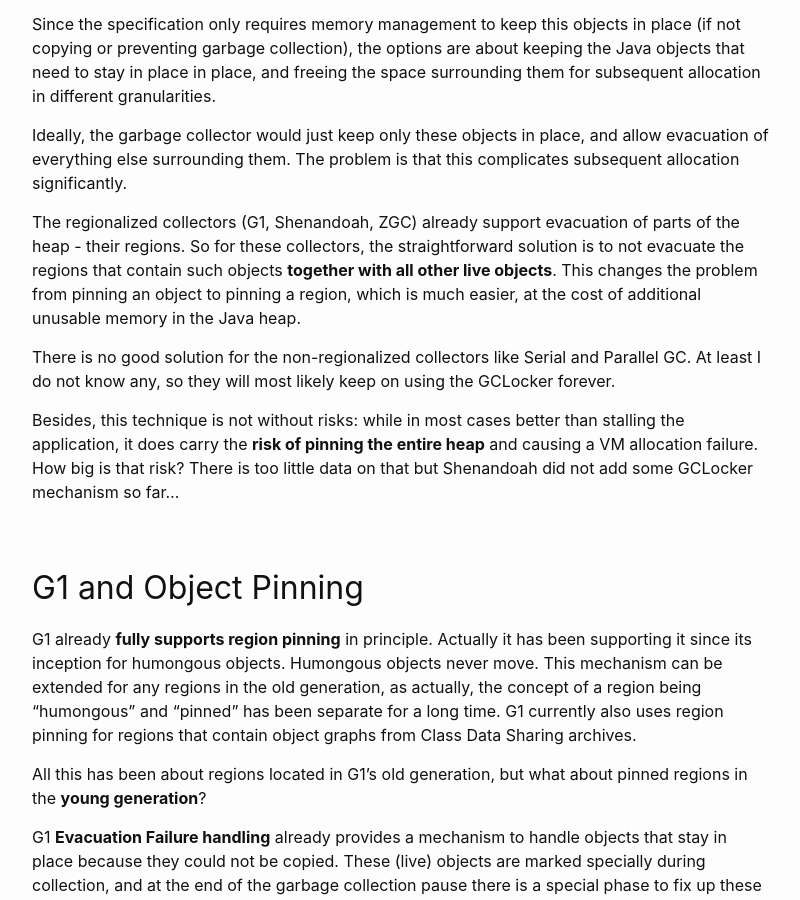
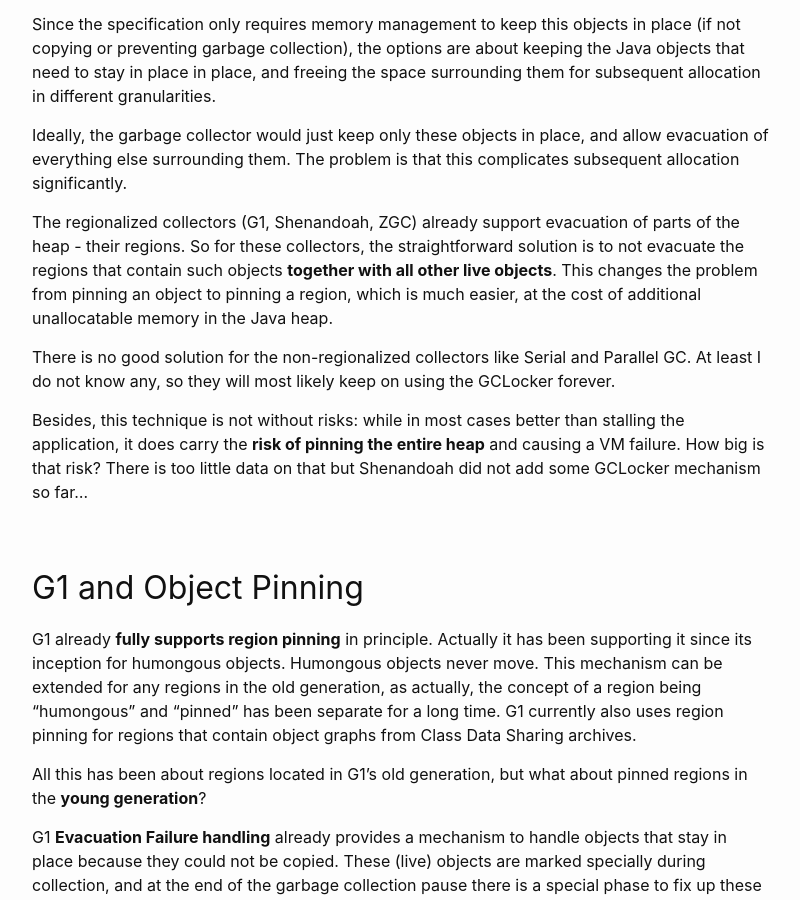
Before and after one commit to tschatzl/tschatzl.github.io, a Jekyll site: the page built from _posts/2021-06-28-evacuation-failure.md, in a window 1280 px wide and 900 px high, scrolled down 1357 px. Shown: the whole window, without its empty margins (238-1038 px from the left). Built offline with Jekyll 4.4.1, drawn with Linux system fonts in a browser that asks for light colours.

Commit message:
Minor editing

```diff
--- a/_posts/2021-06-28-evacuation-failure.md
+++ b/_posts/2021-06-28-evacuation-failure.md
@@ -34,11 +34,11 @@ Since the specification only requires memory management to keep this objects in
 
 Ideally, the garbage collector would just keep only these objects in place, and allow evacuation of everything else surrounding them. The problem is that this complicates subsequent allocation significantly.
 
-The regionalized collectors (G1, Shenandoah, ZGC) already support evacuation of parts of the heap - their regions. So for these collectors, the straightforward solution is to not evacuate the regions that contain such objects **together with all other live objects**. This changes the problem from pinning an object to pinning a region, which is much easier, at the cost of additional unusable memory in the Java heap.
+The regionalized collectors (G1, Shenandoah, ZGC) already support evacuation of parts of the heap - their regions. So for these collectors, the straightforward solution is to not evacuate the regions that contain such objects **together with all other live objects**. This changes the problem from pinning an object to pinning a region, which is much easier, at the cost of additional unallocatable memory in the Java heap.
 
 There is no good solution for the non-regionalized collectors like Serial and Parallel GC. At least I do not know any, so they will most likely keep on using the GCLocker forever.
 
-Besides, this technique is not without risks: while in most cases better than stalling the application, it does carry the **risk of pinning the entire heap** and causing a VM allocation failure. How big is that risk? There is too little data on that but Shenandoah did not add some GCLocker mechanism so far...
+Besides, this technique is not without risks: while in most cases better than stalling the application, it does carry the **risk of pinning the entire heap** and causing a VM failure. How big is that risk? There is too little data on that but Shenandoah did not add some GCLocker mechanism so far...
 
 ## G1 and Object Pinning
 
```
